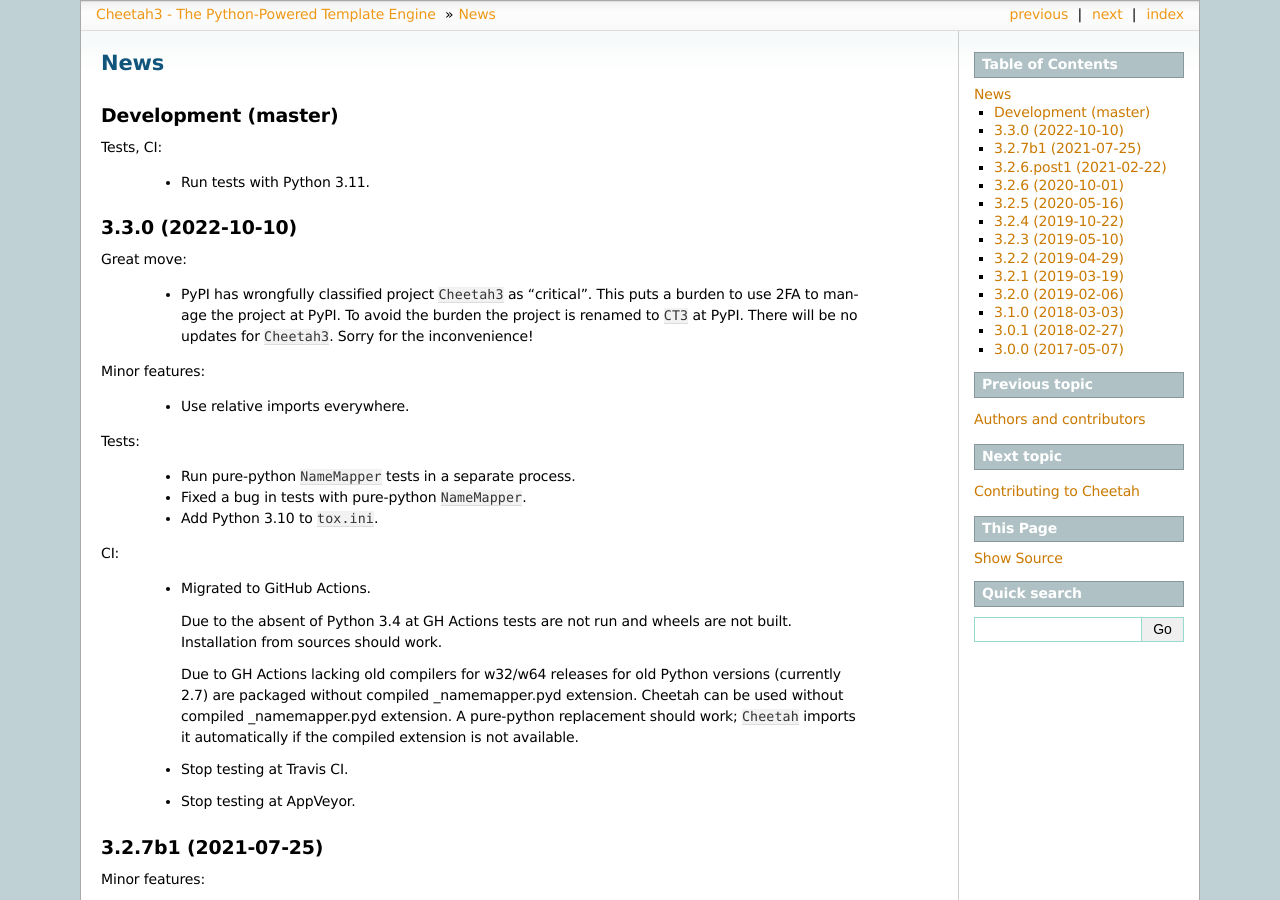
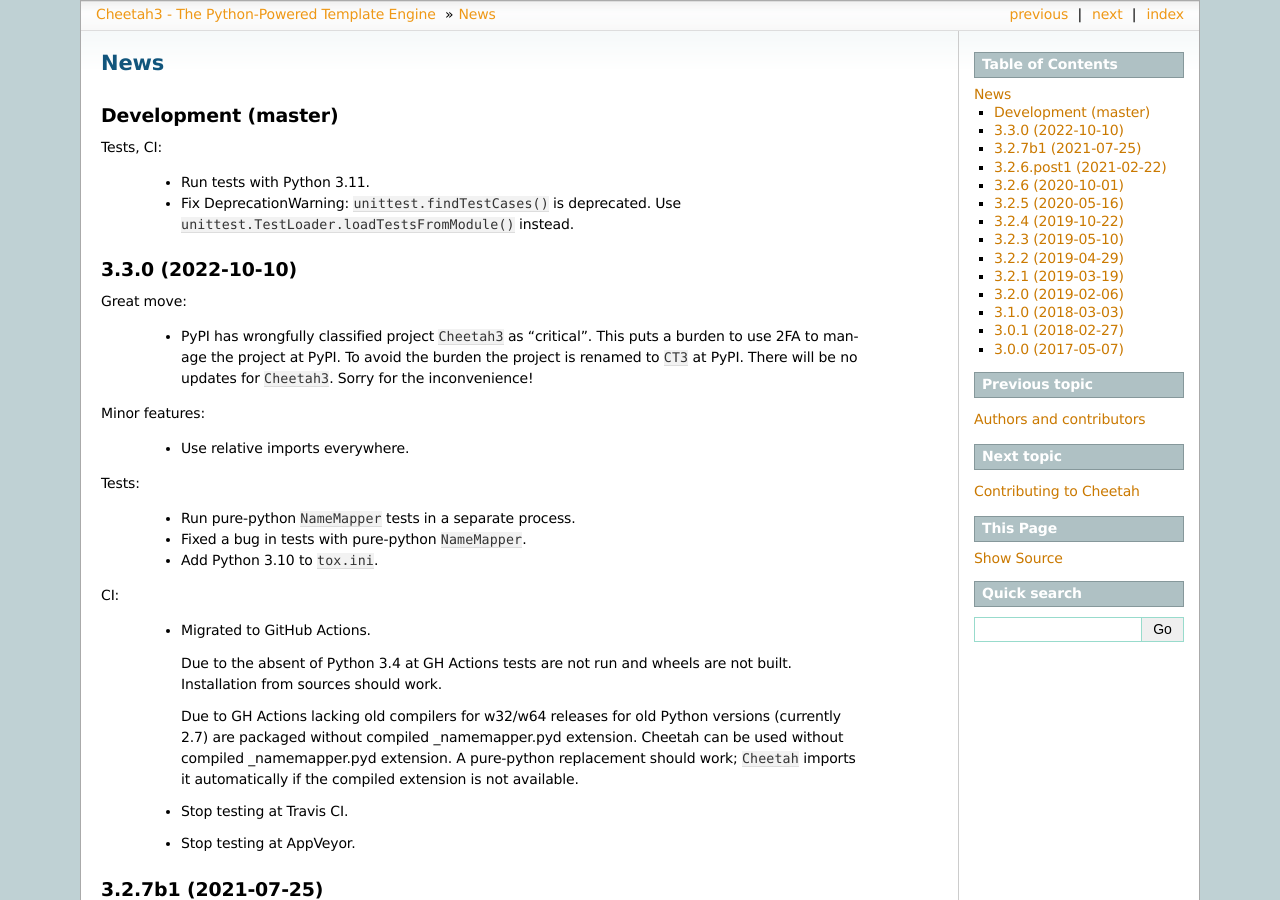
Before and after one commit to CheetahTemplate3/cheetah3, a Sphinx documentation site: the page built from docs/news.rst, in a window 1280 px wide and 900 px high. Built offline with Sphinx 7.4.7, drawn with Linux system fonts in a browser that asks for light colours; pages that are not in the unit, such as notebooks, are missing from menus.

Commit message:
Tests: Use `unittest.TestLoader.loadTestsFromModule()`
Fix DeprecationWarning: `unittest.findTestCases()` is deprecated.

```diff
--- a/docs/news.rst
+++ b/docs/news.rst
@@ -7,6 +7,10 @@ Development (master)
 Tests, CI:
 
   - Run tests with Python 3.11.
+
+  - Fix DeprecationWarning: ``unittest.findTestCases()`` is deprecated. Use
+    ``unittest.TestLoader.loadTestsFromModule()`` instead.
+
 
 3.3.0 (2022-10-10)
 ------------------
```
Also changed, not shown: 1 other file.
